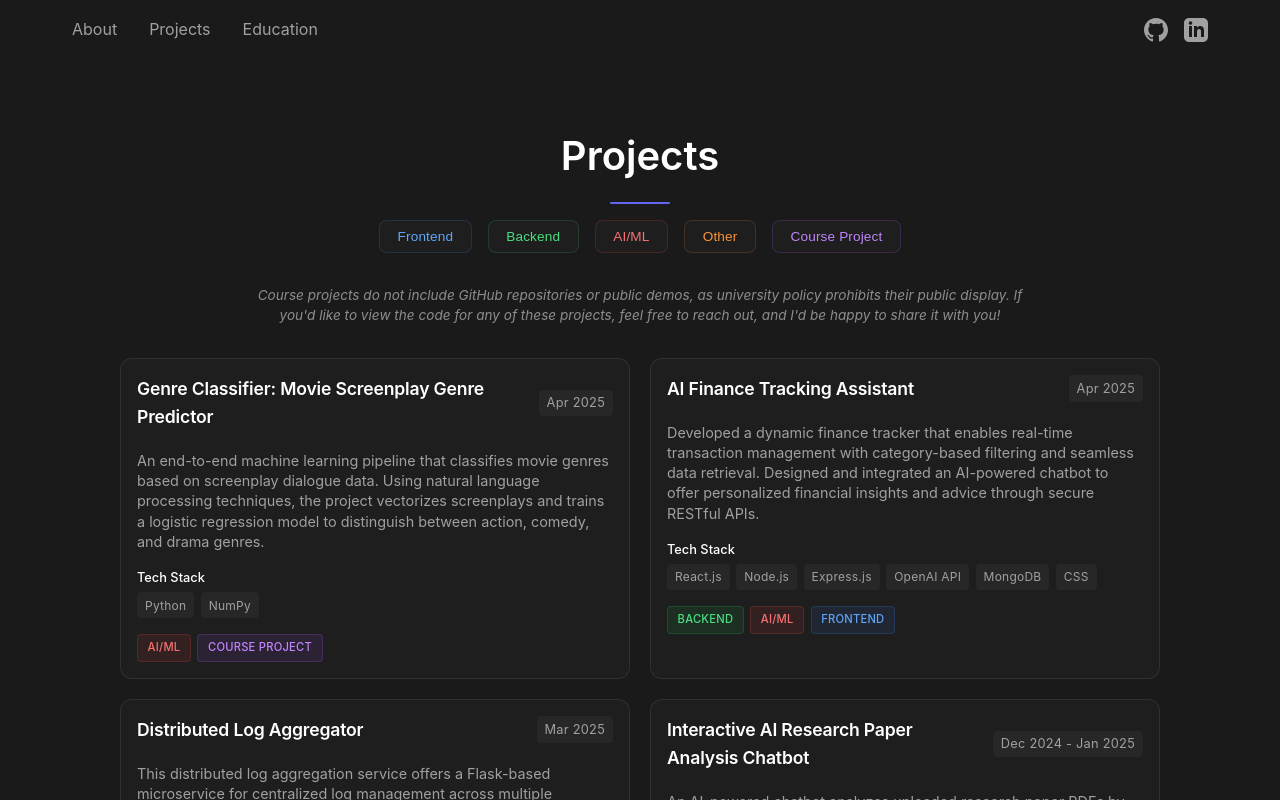
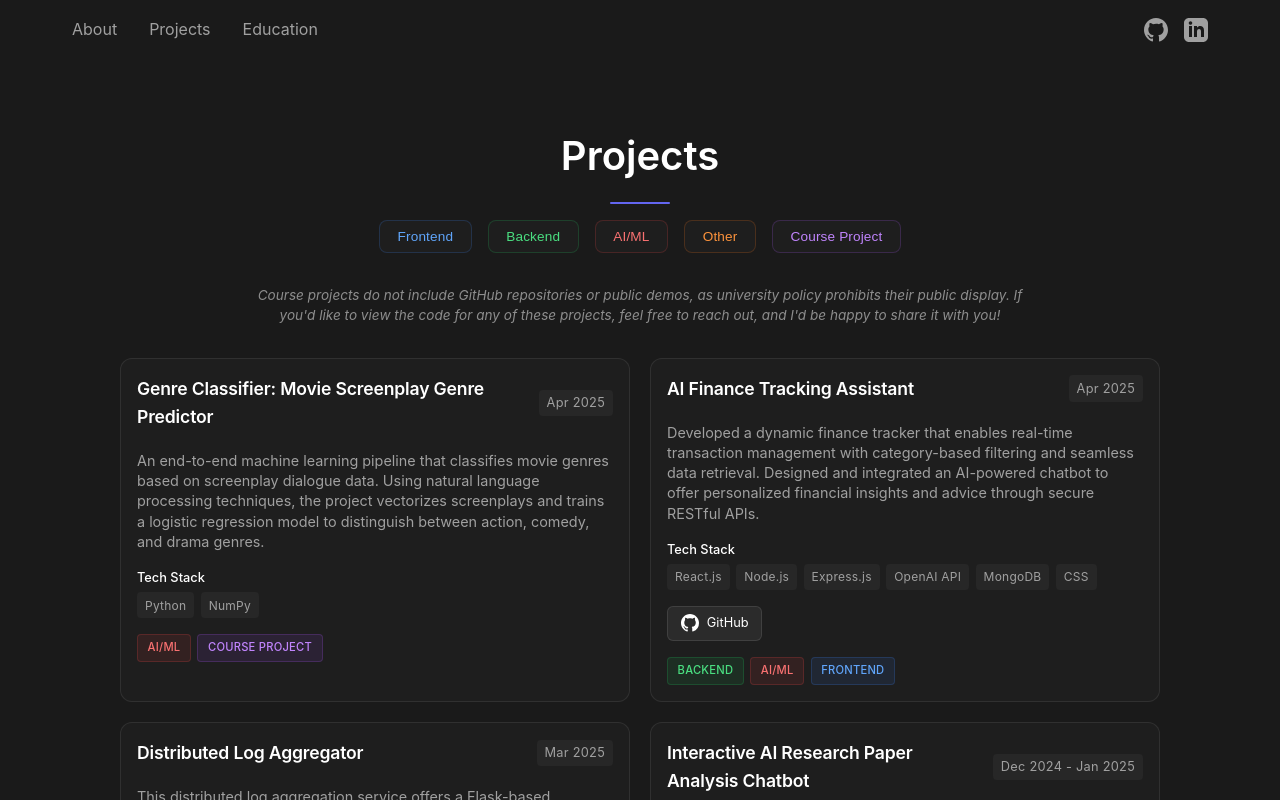
Before and after one commit to amandipd/Personal_Website, a React (Create React App) app in the folder app/: page /projects in a window 1280 px wide. Shown: the top 800 px of the page. Built offline with nearby package versions, Linux system fonts and the light colour scheme.

Commit message:
update experiences

```diff
--- a/app/src/components/Experience.jsx
+++ b/app/src/components/Experience.jsx
@@ -4,15 +4,14 @@ import surebetLogo from "../company-logos/surebet.png";
 import cvsLogo from "../company-logos/cvs.png";
 
 const experiences = [
-  /*kjkj
   {
     company: "CVS Health",
     companyUrl: "http://cvshealth.com/",
     position: "Software Engineer Intern",
-    duration: "May 2025 - Present",
+    duration: "May 2025 - August 2025",
     location: "Scottsdale, AZ",
     logoUrl: cvsLogo,
-  },*/
+  },
 
   {
     company: "Surebet Jobs | Part-Time",
--- a/app/src/pages/Projects.jsx
+++ b/app/src/pages/Projects.jsx
@@ -47,6 +47,7 @@ const Projects = () => {
       description:
         "Developed a dynamic finance tracker that enables real-time transaction management with category-based filtering and seamless data retrieval. Designed and integrated an AI-powered chatbot to offer personalized financial insights and advice through secure RESTful APIs.",
       tags: ["Backend", "AI/ML", "Frontend"],
+      githubUrl: "https://github.com/amandipd/AI-Finance-Tracking-Assistant",
       languages: ["React.js", "Node.js", "Express.js", "OpenAI API", "MongoDB", "CSS"],
       timeframe: "Apr 2025"
     },
```
Also changed, not shown: 1 other file (tests, documents, lock files or other folders).
